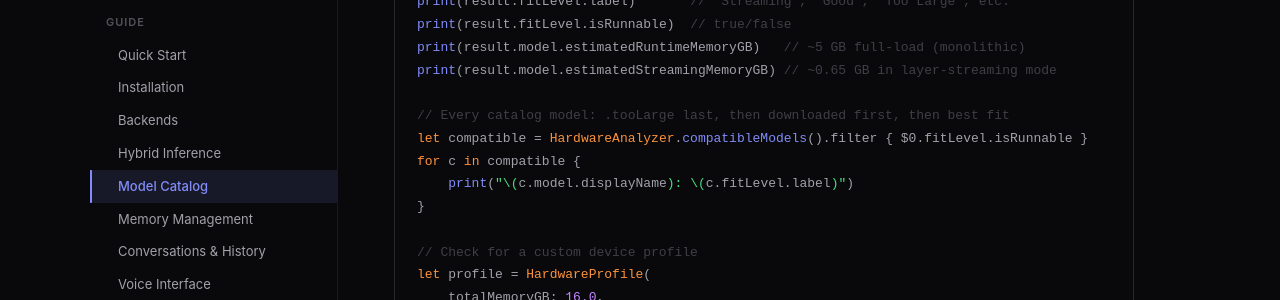
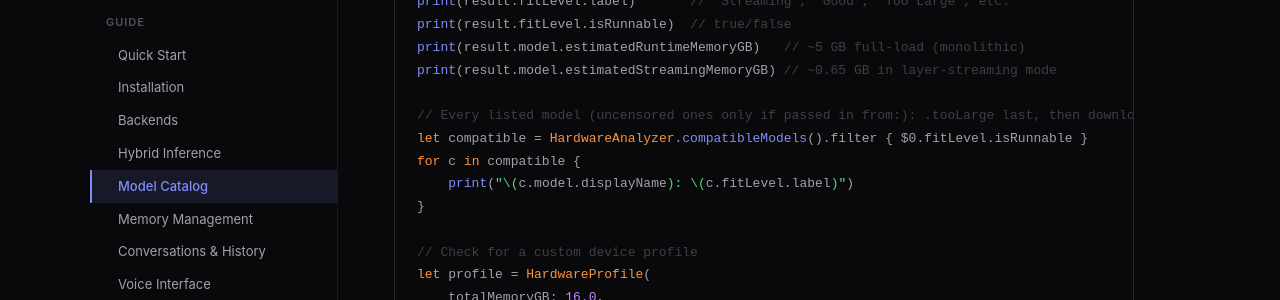
Before and after one commit to iOSDevC/AuraLocal, a Jekyll site: the page built from docs/guide/models.md, in a window 1280 px wide and 900 px high, scrolled down 19083 px. Shown: the part 152-452 px from the top of the window. Built offline with Jekyll 4.4.1, drawn with Linux system fonts in a browser that asks for light colours; some of the changed text lies outside the part shown.

Commit message:
docs(models): say where the uncensored filter applies
compatibleModels(purpose:) draws from the listed collections, so it leaves
uncensored models out too: its doc comment and the CHANGELOG's breaking
entry say so. The models guide, the UI API page and the README say that a
registered uncensored model is only in allModels and uncensoredModels, and
that compatibleModels() assesses one only when passed in from:. The sort
order in compatibleModels(from:)'s doc comment now matches the code.

Co-Authored-By: Claude Opus 5.5 <noreply@anthropic.com>

```diff
--- a/docs/guide/models.md
+++ b/docs/guide/models.md
@@ -276,7 +276,7 @@ print(result.fitLevel.isRunnable)  // true/false
 print(result.model.estimatedRuntimeMemoryGB)   // ~5 GB full-load (monolithic)
 print(result.model.estimatedStreamingMemoryGB) // ~0.65 GB in layer-streaming mode
 
-// Every catalog model: .tooLarge last, then downloaded first, then best fit
+// Every listed model (uncensored ones only if passed in from:): .tooLarge last, then downloaded first, then best fit
 let compatible = HardwareAnalyzer.compatibleModels().filter { $0.fitLevel.isRunnable }
 for c in compatible {
     print("\(c.model.displayName): \(c.fitLevel.label)")
@@ -721,6 +721,8 @@ the downloaded bytes before the file is moved into place:
 
 A model built from a search result (`CatalogEntry.decodedModel()`) is not in the catalog, so the pickers
 (`Model.textModels`, `Model.visionModels`, `Model.ggufModels`) list it only after `ModelRegistry.shared.register(_:)`.
+An uncensored one is listed only by `Model.allModels` and `Model.uncensoredModels` even then, not by those
+collections.
 `DownloadRecords` keeps the sized `Model` in `UserDefaults` (key `dev.auralocal.downloadRecords`) so it can be
 registered again at launch:
 
```
Also changed, not shown: docs/api/ui.md (+1 -1 lines), CHANGELOG.md, README.md, 1 other file.
